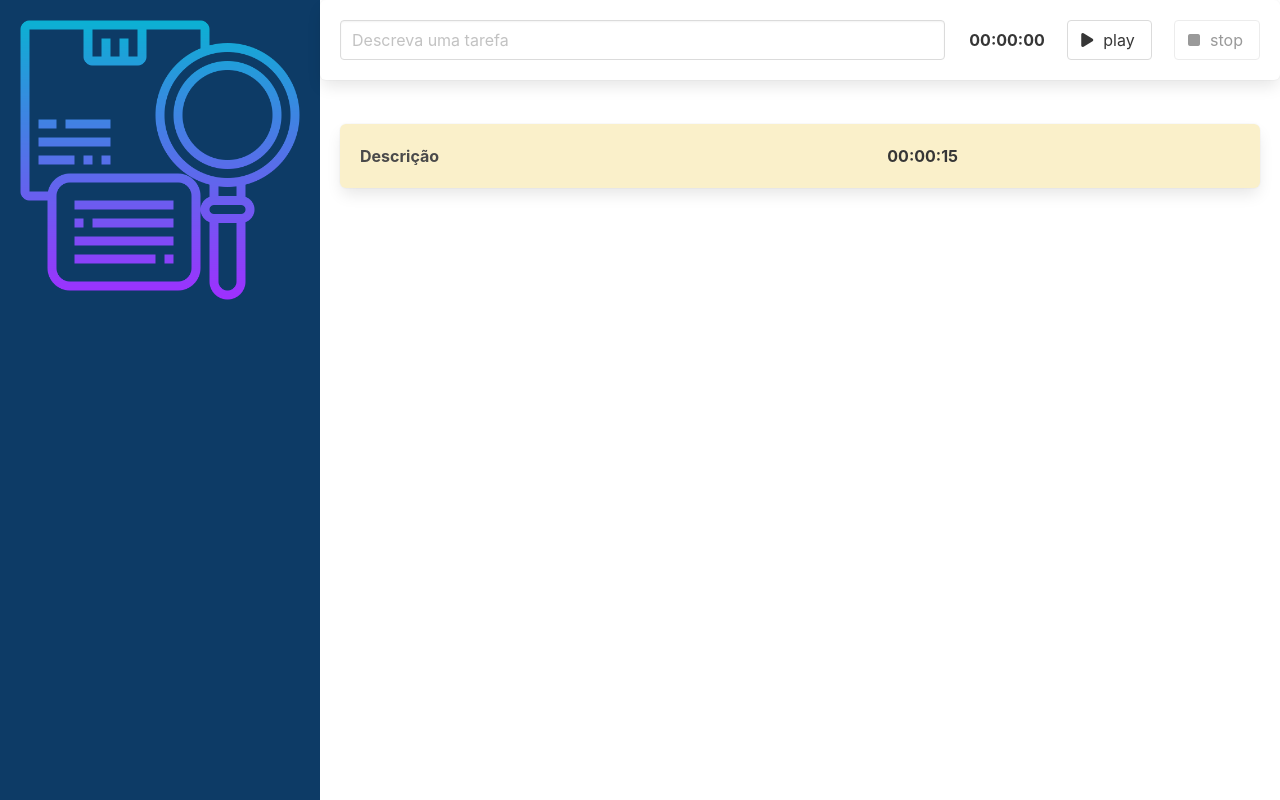
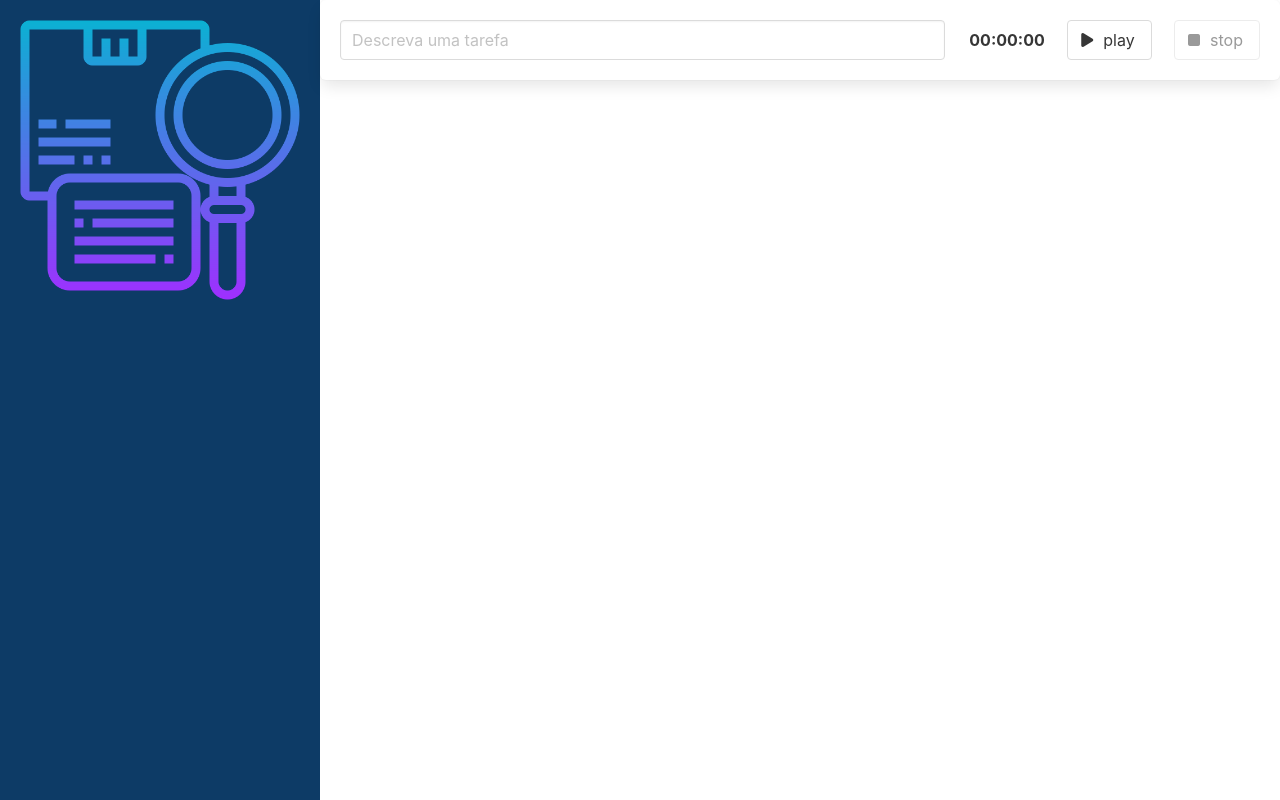
Before and after one commit to RickFerry/tracker, a Vue app: page / in a window 1280 px wide. Built offline with nearby package versions, Linux system fonts and the light colour scheme.

Commit message:
Dynamic list

```diff
--- a/src/App.vue
+++ b/src/App.vue
@@ -4,9 +4,9 @@
       <BarraLateral />
     </div>
     <div class="column is-three-quarter">
-      <Formulario />
+      <Formulario @aoSalvar="criaTarefa"/>
       <div class="lista">
-        <Tarefa />
+        <Tarefa v-for="(tarefa, index) in tarefas" :key="index" :tarefa="tarefa" />
       </div>
     </div>
   </main>
@@ -17,15 +17,26 @@ import { defineComponent } from "vue";
 import BarraLateral from "./components/BarraLateral.vue";
 import Formulario from "./components/Formulario.vue";
 import Tarefa from "./components/Tarefa.vue";
+import ITarefa from "./interfaces/ITarefa";
 
 export default defineComponent({
   name: "App",
+  data() {
+    return {
+      tarefas: [] as ITarefa[]
+    }
+  },
+  methods: {
+    criaTarefa(tarefa: ITarefa) {
+      this.tarefas.push(tarefa)
+    }
+  },
   components: { BarraLateral, Formulario, Tarefa }
 });
 </script>
 
 <style>
-.lista{
+.lista {
   padding: 1.25rem;
 }
 </style>
--- a/src/components/Formulario.vue
+++ b/src/components/Formulario.vue
@@ -18,6 +18,7 @@ import Controles from './Controles.vue'
 export default defineComponent({
   // eslint-disable-next-line vue/multi-word-component-names
   name: 'Formulario',
+  emits: ['aoSalvar'],
   data() {
     return {
       descricao: ''
@@ -25,7 +26,10 @@ export default defineComponent({
   },
   methods: {
     finalizarTarefa(tempo: number): void{
-
+      this.$emit('aoSalvar', {
+        tempoSegundos: tempo,
+        descricao: this.descricao
+      })
       this.descricao = ''
     }
   },
--- a/src/components/Tarefa.vue
+++ b/src/components/Tarefa.vue
@@ -1,21 +1,28 @@
 <template>
   <div class="box has-text-weight-bold">
     <div class="columns">
-      <div class="column is-7">Descrição</div>
+      <div class="column is-7">{{ tarefa.descricao }}</div>
       <div class="column">
-        <Cronometro :tempoSegundos="15"/>
+        <Cronometro :tempoSegundos="tarefa.tempoSegundos"/>
       </div>
     </div>
   </div>
 </template>
 
 <script lang="ts">
-import { defineComponent } from 'vue';
+import { PropType, defineComponent } from 'vue';
 import Cronometro from './Cronometro.vue';
+import ITarefa from '@/interfaces/ITarefa';
 
 export default defineComponent({
     // eslint-disable-next-line vue/multi-word-component-names
     name: "Tarefa",
+    props: {
+      tarefa: {
+        type: Object as PropType<ITarefa>,
+          required: true
+      }
+    },
     components: { Cronometro }
 })
 </script>
--- /dev/null
+++ b/src/interfaces/ITarefa.ts
@@ -0,0 +1,4 @@
+export default interface ITarefa{
+    tempoSegundos: number;
+    descricao: string;
+}
```
